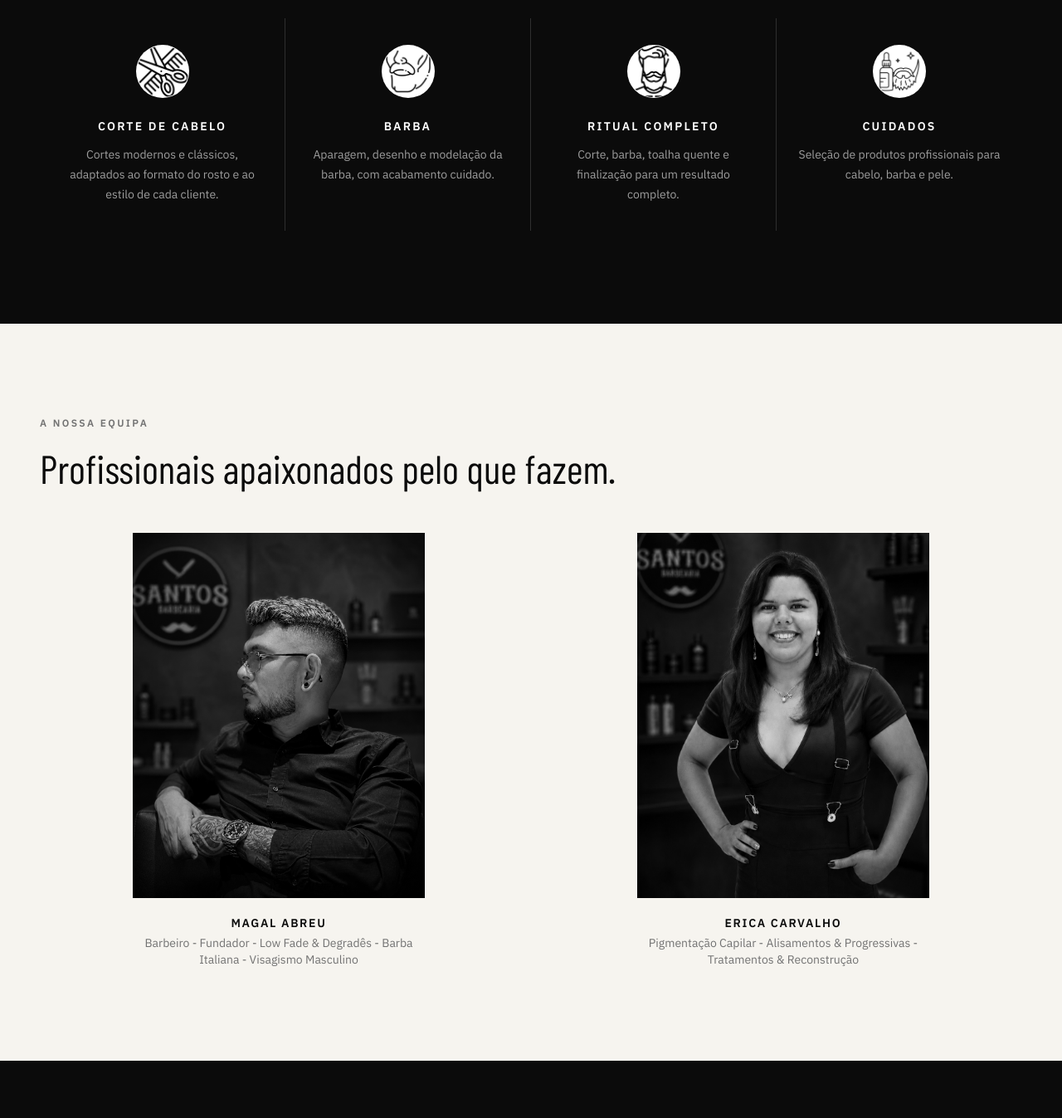
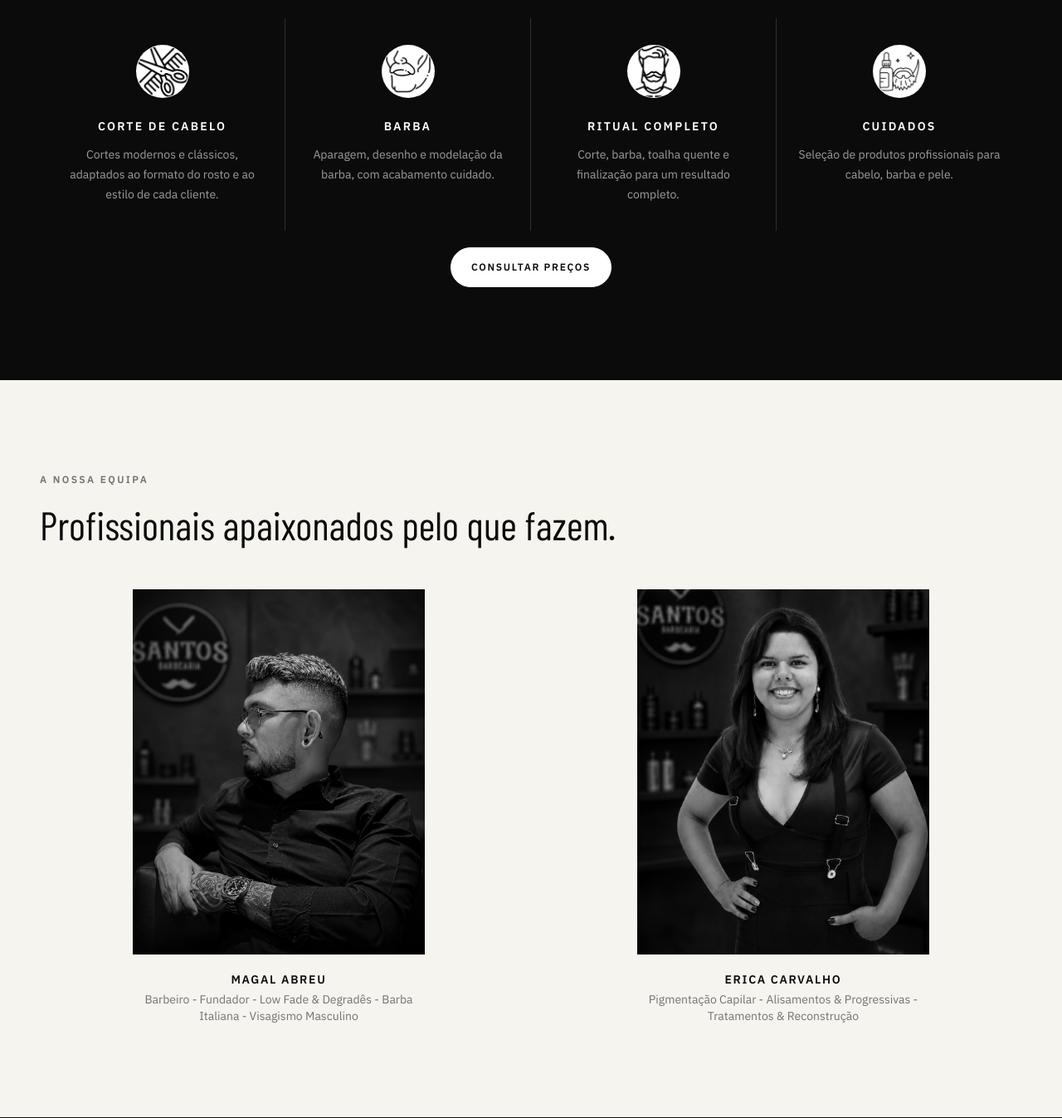
Before and after one commit to DanielBelem/santos-barbearia, a React (Vite) app: page / in a window 1280 px wide. Shown: the part 1641-2988 px from the top of the page at 83% size. Built offline with nearby package versions, Linux system fonts and the light colour scheme.

Commit message:
chore: service section clean up, final

```diff
--- a/src/components/cards/TeamCard.tsx
+++ b/src/components/cards/TeamCard.tsx
@@ -12,18 +12,25 @@ export function TeamCard({ member, onSelect }: TeamCardProps) {
       <button
         type="button"
         onClick={() => onSelect(member)}
-        aria-label={`Ver perfil de ${member.name}`}
+        aria-label={`Abrir perfil de ${member.name}`}
         className="group block w-full cursor-pointer text-left"
       >
-        <div className="bg-charcoal mx-auto overflow-hidden">
+        <div className="bg-charcoal relative mx-auto overflow-hidden">
           <ImageWithFallback
             src={member.imageSrc}
             alt={member.imageAlt}
             loading="lazy"
             width={700}
             height={850}
-            className="mx-auto aspect-[4/5] w-full max-w-[22rem] object-cover grayscale transition duration-500 group-hover:scale-[1.03] group-hover:grayscale-0 motion-reduce:transition-none"
+            className="aspect-[4/5] w-full object-cover object-center grayscale transition duration-500 group-hover:scale-[1.02] group-hover:blur-[2px] motion-reduce:transition-none"
           />
+          <div className="absolute inset-0 bg-black/0 transition-colors duration-300 group-hover:bg-black/25" />
+          <span
+            aria-hidden="true"
+            className="absolute top-1/2 left-1/2 grid size-14 -translate-x-1/2 -translate-y-1/2 place-items-center rounded-full border border-white/80 bg-black/35 text-2xl font-light text-white opacity-0 backdrop-blur-md transition duration-300 group-hover:opacity-100"
+          >
+            +
+          </span>
         </div>
 
         <div className="pt-5 text-center">
@@ -32,7 +39,6 @@ export function TeamCard({ member, onSelect }: TeamCardProps) {
           </h3>
 
           <p className="text-smoke mt-1 text-sm">{member.role}</p>
-
         </div>
       </button>
     </article>
--- a/src/components/team/TeamProfileDialog.tsx
+++ b/src/components/team/TeamProfileDialog.tsx
@@ -47,10 +47,9 @@ export function TeamProfileDialog({ member, onClose }: TeamProfileDialogProps) {
       onClose={handleClose}
       onClick={handleBackdropClick}
       aria-labelledby="professional-name"
-      className="m-auto h-[min(90vh,850px)] w-[min(94vw,1100px)] max-w-none overflow-hidden bg-transparent p-0  backdrop:bg-black/60 backdrop:backdrop-blur-sm"
+      className="m-auto h-[min(90vh,850px)] w-[min(94vw,1100px)] max-w-none overflow-hidden bg-transparent p-0 backdrop:bg-black/60 backdrop:backdrop-blur-sm"
     >
       <div className="grid h-full overflow-hidden bg-white shadow-2xl lg:grid-cols-[0.95fr_1.05fr]">
-
         <div className="relative hidden overflow-hidden bg-black lg:block">
           <ImageWithFallback
             src={member.imageSrc}
@@ -59,9 +58,7 @@ export function TeamProfileDialog({ member, onClose }: TeamProfileDialogProps) {
           />
         </div>
 
-
         <div className="relative flex min-h-0 flex-col">
-
           <button
             type="button"
             onClick={() => dialogRef.current?.close()}
@@ -72,15 +69,13 @@ export function TeamProfileDialog({ member, onClose }: TeamProfileDialogProps) {
           </button>
 
           <div className="min-h-0 flex-1 overflow-y-auto px-7 py-10 sm:px-12 sm:py-12 lg:px-16">
-
             <div className="mb-9 overflow-hidden lg:hidden">
               <ImageWithFallback
                 src={member.imageSrc}
                 alt={member.imageAlt}
-                className="aspect-[4/5] w-full object-cover object-center grayscale"
+                className="aspect-4/5 w-full object-cover object-center grayscale"
               />
             </div>
-
 
             <header className="pr-12">
               <p className="text-xs font-semibold tracking-[0.28em] text-neutral-500 uppercase">
@@ -111,7 +106,6 @@ export function TeamProfileDialog({ member, onClose }: TeamProfileDialogProps) {
               </div>
             </section>
 
-
             <section className="mt-10">
               <h3 className="text-xs font-semibold tracking-[0.14em] uppercase">
                 Serviços disponíveis
@@ -121,7 +115,7 @@ export function TeamProfileDialog({ member, onClose }: TeamProfileDialogProps) {
                 {member.services.map((service) => (
                   <span
                     key={service}
-                    className="border border-black/10 bg-[#f5f3ef] px-4 py-3 text-xs font-medium tracking-[0.05em] uppercase"
+                    className="border border-black/10 bg-[#f5f3ef] px-4 py-3 text-xs font-medium tracking-wider uppercase"
                   >
                     {service}
                   </span>
--- a/src/data/team.ts
+++ b/src/data/team.ts
@@ -31,8 +31,7 @@ export const teamMembers = [
     role: 'Pigmentação Capilar - Alisamentos & Progressivas - Tratamentos & Reconstrução',
     imageSrc: '/images/erica_santos.png',
     imageAlt: 'Erica Carvalho',
-    eyebrow:
-      'Hairdresser',
+    eyebrow: 'Hairdresser',
     bio: [
       'Com mais de 10 anos de experiência na área da beleza, Erica Carvalho é especialista em transformar e valorizar a imagem das suas clientes através de técnicas modernas e de um atendimento personalizado.',
       'Especializada em pigmentação capilar, alisamentos e progressivas, tratamentos químicos, hidratações profundas, reconstruções e recuperação da fibra capilar, trabalha com foco na saúde e beleza dos cabelos, proporcionando resultados duradouros e naturais.',
--- a/src/sections/HeroSection.tsx
+++ b/src/sections/HeroSection.tsx
@@ -21,7 +21,7 @@ export function HeroSection() {
         alt="Imagem de Santos Barbearia em preto e branco"
         aria-hidden="true"
         fetchPriority="high"
-         className="absolute inset-0 -z-20 size-full object-cover object-[100%_85%] grayscale"
+        className="absolute inset-0 -z-20 size-full object-cover object-[100%_85%] grayscale"
       />
 
       <div className="absolute inset-0 -z-10 bg-gradient-to-r from-black via-black/80 to-black/20" />
--- a/src/sections/ServicesSection.tsx
+++ b/src/sections/ServicesSection.tsx
@@ -2,8 +2,16 @@ import { Container } from '../components/layout/Container';
 import { ServiceCard } from '../components/cards/ServiceCard';
 import { SectionHeading } from '../components/ui/SectionHeading';
 import { services } from '../data/services';
+import { CtaLink } from '../components/ui/CtaLink';
+import { siteConfig } from '../config/site';
+import { buildWhatsAppUrl } from '../utils/contact';
 
 export function ServicesSection() {
+  const whatsappUrl = buildWhatsAppUrl(
+    siteConfig.phoneInternational,
+    siteConfig.whatsappMessage,
+  );
+
   return (
     <section
       id="servicos"
@@ -24,6 +32,11 @@ export function ServicesSection() {
             <ServiceCard key={service.id} service={service} position={index + 1} />
           ))}
         </div>
+        <div className="mt-5 flex justify-center">
+          <CtaLink href={whatsappUrl} target="_blank" variant="light">
+            Consultar Preços
+          </CtaLink>
+        </div>
       </Container>
     </section>
   );
--- a/src/styles/index.css
+++ b/src/styles/index.css
@@ -71,6 +71,9 @@
   #sobre {
     scroll-margin-top: 75px;
   }
+  #servicos {
+    scroll-margin-top: 80px;
+  }
 }
 
 @media (prefers-reduced-motion: reduce) {
```
Also changed, not shown: src/components/ui/CtaLink.tsx (+3 -6 lines).
